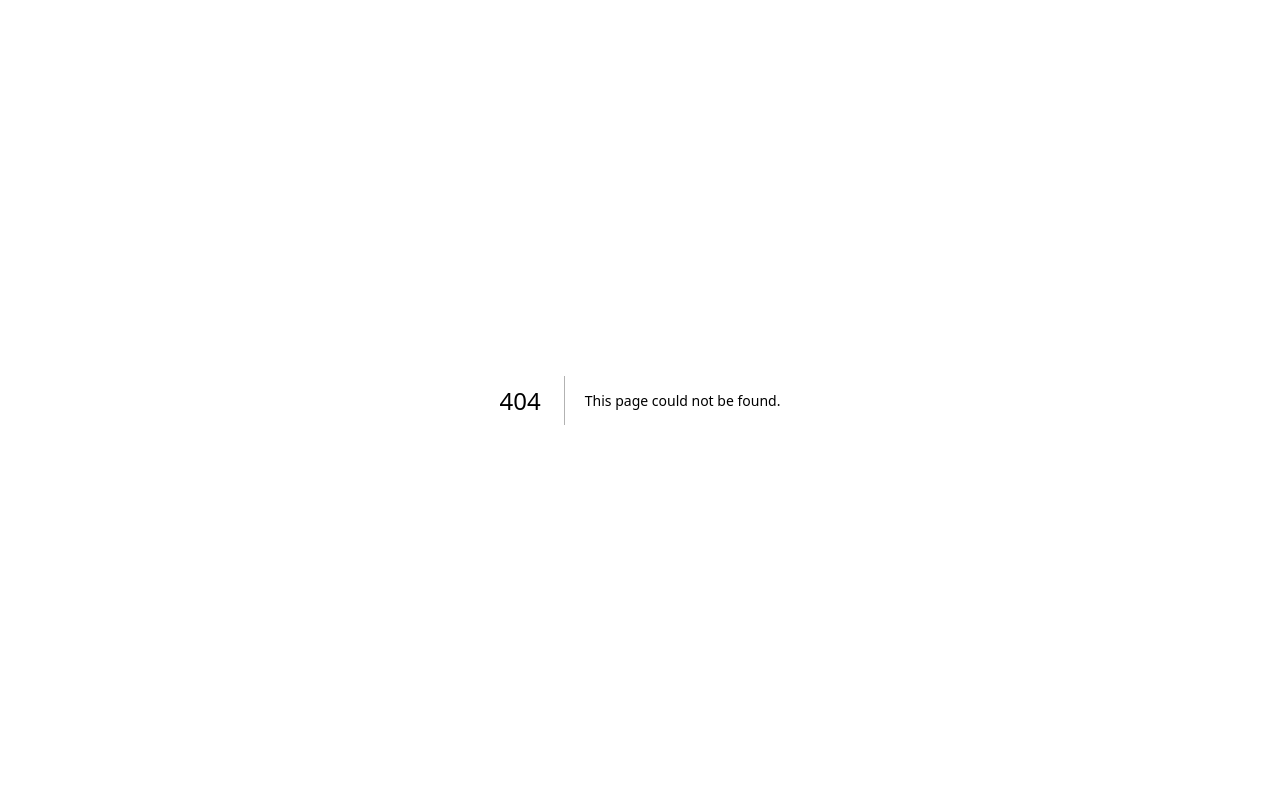
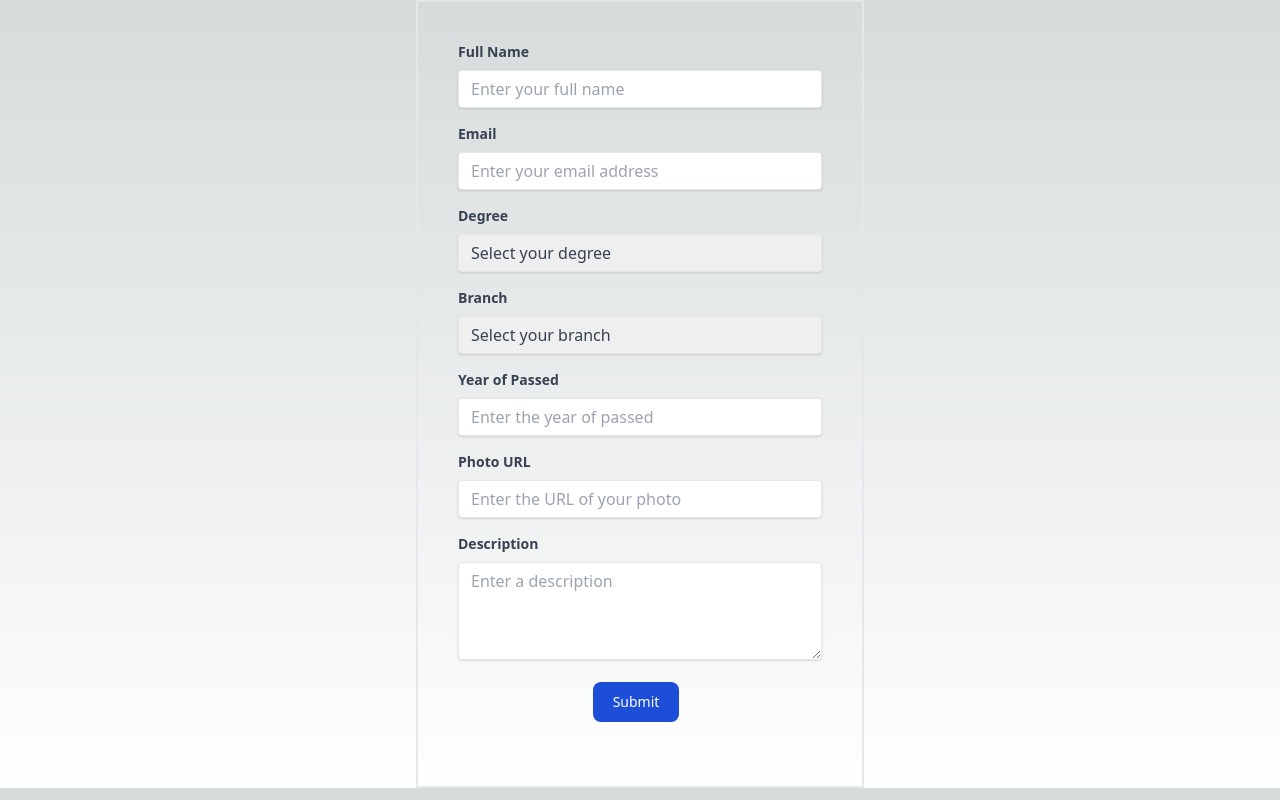
Before and after one commit to mdtauqeeralam21/student-management-next-app-, a Next.js app: page /Form in a window 1280 px wide. Before the commit this address had no page. Built offline with nearby package versions, Linux system fonts and the light colour scheme.

Commit message:
forms added

```diff
--- /dev/null
+++ b/components/Select.js
@@ -0,0 +1,27 @@
+import React from 'react';
+
+const Select = ({ label, name, value, onChange, placeholder, options }) => {
+  return (
+    <div className="mb-4">
+      <label className="block text-gray-700 text-sm font-bold mb-2" htmlFor={name}>
+        {label}
+      </label>
+      <select
+        className="shadow appearance-none border rounded w-full py-2 px-3 text-gray-700 leading-tight focus:outline-none focus:shadow-outline"
+        id={name}
+        name={name}
+        value={value}
+        onChange={onChange}
+      >
+        <option value="">{placeholder}</option>
+        {options.map((option) => (
+          <option key={option.value} value={option.value}>
+            {option.label}
+          </option>
+        ))}
+      </select>
+    </div>
+  );
+};
+
+export default Select;
--- /dev/null
+++ b/components/TextArea.js
@@ -0,0 +1,20 @@
+const Textarea = ({ label, name, value, onChange, placeholder }) => {
+    return (
+      <div className="mb-4">
+        <label className="block text-gray-700 text-sm font-bold mb-2" htmlFor={name}>
+          {label}
+        </label>
+        <textarea
+          className="shadow appearance-none border rounded w-full py-2 px-3 text-gray-700 leading-tight focus:outline-none focus:shadow-outline"
+          id={name}
+          name={name}
+          value={value}
+          onChange={onChange}
+          placeholder={placeholder}
+          rows={4}
+        />
+      </div>
+    );
+  };
+
+  export default Textarea;
--- /dev/null
+++ b/components/TextInput.js
@@ -0,0 +1,20 @@
+const TextInput = ({ label, name, value, onChange, placeholder }) => {
+    return (
+      <div className="mb-4">
+        <label className="block text-gray-700 text-sm font-bold mb-2" htmlFor={name}>
+          {label}
+        </label>
+        <input
+          className="shadow appearance-none border rounded w-full py-2 px-3 text-gray-700 leading-tight focus:outline-none focus:shadow-outline"
+          id={name}
+          type="text"
+          name={name}
+          value={value}
+          onChange={onChange}
+          placeholder={placeholder}
+        />
+      </div>
+    );
+  };
+
+  export default TextInput;
--- /dev/null
+++ b/pages/Form.js
@@ -0,0 +1,147 @@
+import Select from '@/components/Select';
+import Textarea from '@/components/TextArea';
+import TextInput from '@/components/TextInput';
+import { useRouter } from 'next/router';
+import React, { useState } from 'react';
+
+
+export default function Form(){
+    const [formData, setFormData] = useState({
+        fullName: '',
+        email: '',
+        degree: '',
+        branch: '',
+        yearOfPassed: '',
+        description: '',
+        photoUrl: '',
+      });
+
+      const [branchOptions, setBranchOptions] = useState([]);
+
+      const handleChange = (e) => {
+        const { name, value } = e.target;
+        setFormData((prevFormData) => ({
+          ...prevFormData,
+          [name]: value,
+        }));
+
+        if (name === 'degree') {
+          setBranchOptions(getBranchOptionsForDegree(value));
+        }
+      };
+
+      const getBranchOptionsForDegree = (selectedDegree) => {
+
+        const degreeToBranchesMap = {
+          'Engineering': ['Computer Science', 'Electronics', 'Mechanical'],
+          'Science': ['Physics', 'Chemistry', 'Biology'],
+          'Arts': ['Literature', 'History', 'Music'],
+        };
+
+        return degreeToBranchesMap[selectedDegree] || [];
+      };
+
+      const router = useRouter();
+      const handleSubmit = async (e) => {
+        e.preventDefault();
+
+        try {
+          const response = await fetch('/api/submitForm', {
+            method: 'POST',
+            headers: {
+              'Content-Type': 'application/json',
+            },
+            body: JSON.stringify(formData),
+          });
+
+          if (response.ok) {
+            router.push('/');
+          } else {
+            console.error('Form submission failed.');
+          }
+        } catch (error) {
+          console.error('Error submitting the form:', error);
+        }
+      };
+
+
+    return(
+    <>
+    <div className="p-10 border-2 max-w-md mx-auto">
+    <form className="max-w-md mx-auto" onSubmit={handleSubmit}>
+
+    <TextInput
+        label="Full Name"
+        name="fullName"
+        value={formData.fullName}
+        onChange={handleChange}
+        placeholder="Enter your full name"
+      />
+
+      <TextInput
+        label="Email"
+        name="email"
+        value={formData.email}
+        onChange={handleChange}
+        placeholder="Enter your email address"
+      />
+
+      <Select
+        label="Degree"
+        className="text-black"
+        name="degree"
+        value={formData.degree}
+        onChange={handleChange}
+        placeholder="Select your degree"
+        options={[
+          { value: 'Engineering', label: 'Engineering' },
+          { value: 'Science', label: 'Science' },
+          { value: 'Arts', label: 'Arts' },
+        ]}
+      />
+
+      <Select
+        label="Branch"
+        name="branch"
+        className="text-black"
+        value={formData.branch}
+        onChange={handleChange}
+        placeholder="Select your branch"
+        options={branchOptions.map((branch) => ({ value: branch, label: branch }))}
+      />
+      <TextInput
+        label="Year of Passed"
+        name="yearOfPassed"
+        value={formData.yearOfPassed}
+        onChange={handleChange}
+        placeholder="Enter the year of passed"
+      />
+
+      <TextInput
+        label="Photo URL"
+        name="photoUrl"
+        value={formData.photoUrl}
+        onChange={handleChange}
+        placeholder="Enter the URL of your photo"
+      />
+
+      <Textarea
+        label="Description"
+        name="description"
+        value={formData.description}
+        onChange={handleChange}
+        placeholder="Enter a description"
+      />
+      <div className="flex justify-center mb-4">
+      <button
+      className="form-submit-btn text-white bg-blue-700 hover:bg-blue-800 focus:ring-4 focus:ring-blue-300 font-medium rounded-lg text-sm px-5 py-2.5 mr-2 mb-2 dark:bg-blue-600 dark:hover:bg-blue-700 focus:outline-none dark:focus:ring-blue-800"
+        type="submit"
+      >
+        Submit
+      </button>
+      </div>
+    </form>
+    </div>
+  </>
+  )
+  }
--- /dev/null
+++ b/pages/api/submitForm.js
@@ -0,0 +1,11 @@
+export default function handler(req, res) {
+    if (req.method === 'POST') {
+      const formData = req.body;
+
+      console.log('Form data received:', formData);
+
+      res.status(200).json({ message: 'Form submitted successfully!' });
+    } else {
+      res.status(405).json({ message: 'Method not allowed.' });
+    }
+  }
```
